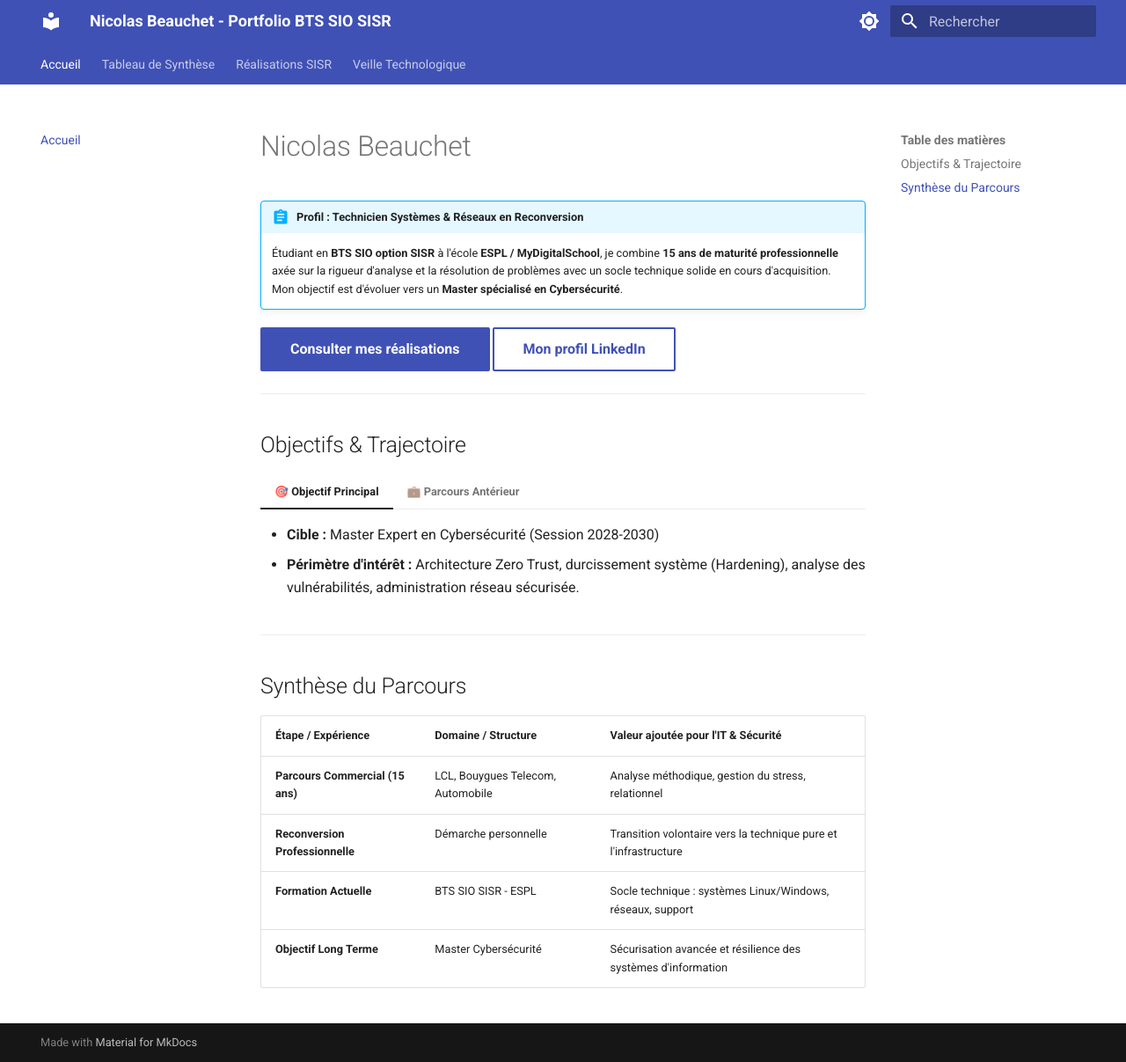
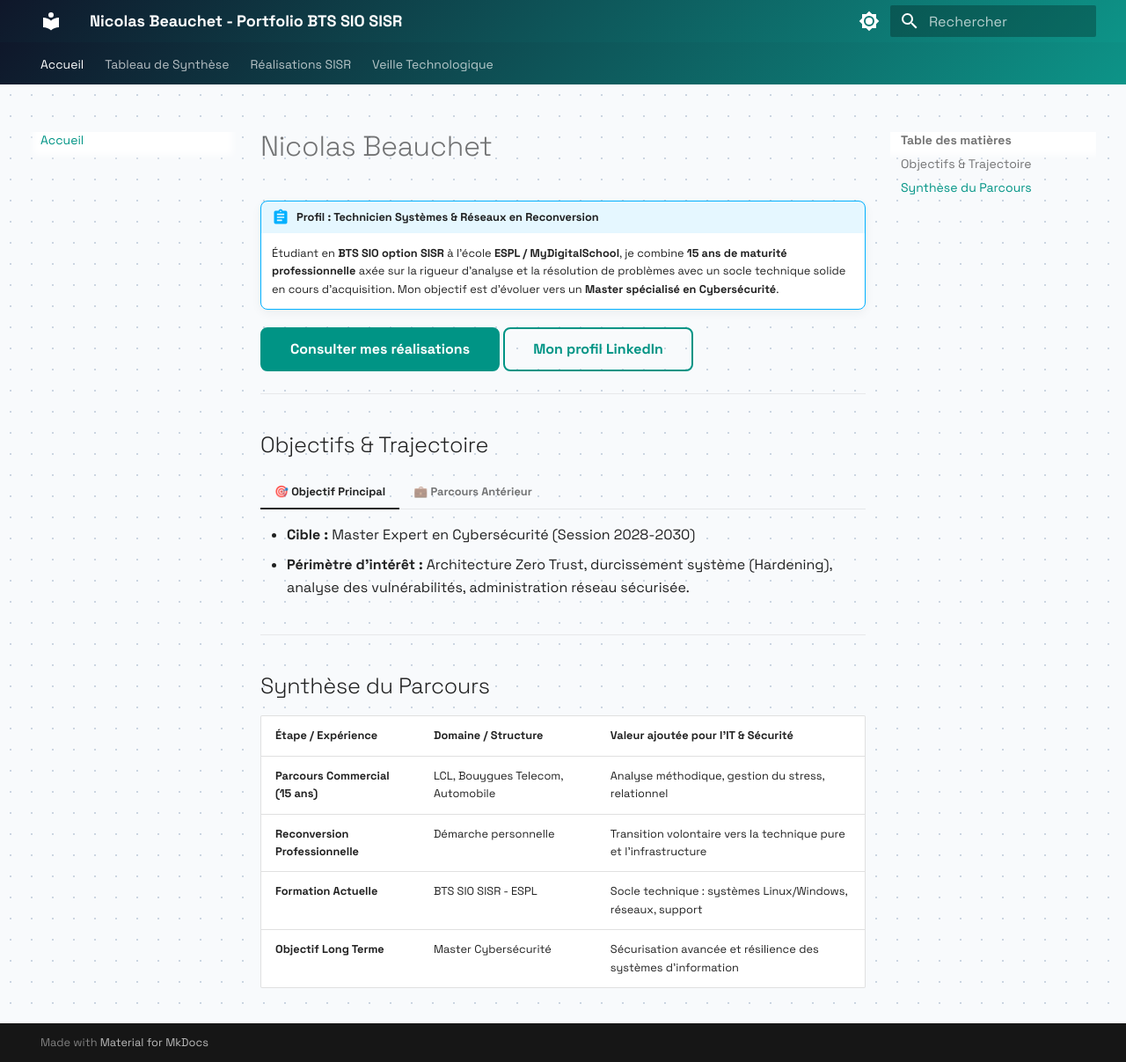
Before and after one commit to Nicolas-Beauchet/portfolio-bts-sio, an MkDocs documentation site: the page built from docs/index.md, in a window 1280 px wide and 1207 px high. Shown: the whole window at 88% size. Built offline with MkDocs 1.6.1 and Material for MkDocs 9.7.7, drawn with Linux system fonts in a browser that asks for light colours.

Commit message:
style: nouveau design couleurs polices et extra.css

```diff
--- /dev/null
+++ b/docs/extra.css
@@ -0,0 +1,35 @@
+/* 1. Bandeau supérieur avec un dégradé moderne */
+.md-header, .md-tabs {
+    background: linear-gradient(135deg, #0f172a 0%, #0d9488 100%) !important;
+}
+
+/* 2. Fond de page en mode clair avec trame subtile */
+[data-md-color-scheme="default"] .md-main {
+    background-color: #f8fafc;
+    background-image: radial-gradient(#cbd5e1 0.75px, transparent 0.75px);
+    background-size: 24px 24px;
+}
+
+/* 3. Fond "Deep Cyber" en mode sombre */
+[data-md-color-scheme="slate"] .md-main {
+    background-color: #0b0f19;
+    background-image: radial-gradient(#1e293b 0.75px, transparent 0.75px);
+    background-size: 24px 24px;
+}
+
+/* 4. Boutons arrondis avec effet de survol */
+.md-typeset .md-button {
+    border-radius: 8px;
+    transition: transform 0.2s ease, box-shadow 0.2s ease;
+}
+
+.md-typeset .md-button:hover {
+    transform: translateY(-2px);
+    box-shadow: 0 6px 15px rgba(13, 148, 136, 0.35);
+}
+
+/* 5. Encadrés et cartes avec angles adoucis */
+.md-typeset .admonition, .md-typeset details {
+    border-radius: 8px;
+    box-shadow: 0 4px 12px rgba(0, 0, 0, 0.05);
+}
--- a/mkdocs.yml
+++ b/mkdocs.yml
@@ -4,16 +4,19 @@ site_url: https://nicolas-beauchet.github.io/portfolio-bts-sio/
 theme:
   name: material
   language: fr
+  font:
+    text: Space Grotesk
+    code: JetBrains Mono
   palette:
     - scheme: default
-      primary: indigo
-      accent: indigo
+      primary: teal
+      accent: cyan
       toggle:
         icon: material/brightness-7
         name: Passer au mode sombre
     - scheme: slate
-      primary: indigo
-      accent: indigo
+      primary: teal
+      accent: green
       toggle:
         icon: material/brightness-4
         name: Passer au mode clair
@@ -21,21 +24,27 @@ theme:
     - navigation.tabs
     - navigation.sections
     - navigation.top
+    - content.code.copy
 
 nav:
   - Accueil: index.md
   - Tableau de Synthèse: synthese.md
   - Réalisations SISR:
-      - Bloc 1 - Support & Services: bloc1.md
-      - Bloc 2 - Administration Systèmes & Réseaux: bloc2.md
+    - Bloc 1 - Support & Services: bloc1.md
+    - Bloc 2 - Administration Systèmes & Réseaux: bloc2.md
   - Veille Technologique:
-      - Démarche & Outils: veille-outils.md
-      - Sujet - Zero Trust: veille-sujet.md
+    - Démarche & Outils: veille-outils.md
+    - Sujet Zero Trust: veille-sujet.md
 
 markdown_extensions:
   - admonition
   - pymdownx.details
   - pymdownx.superfences
-  - attr_list
   - pymdownx.tabbed:
       alternate_style: true
+  - attr_list
+  - md_in_html
+  - tables
+
+extra_css:
+  - extra.css
```
